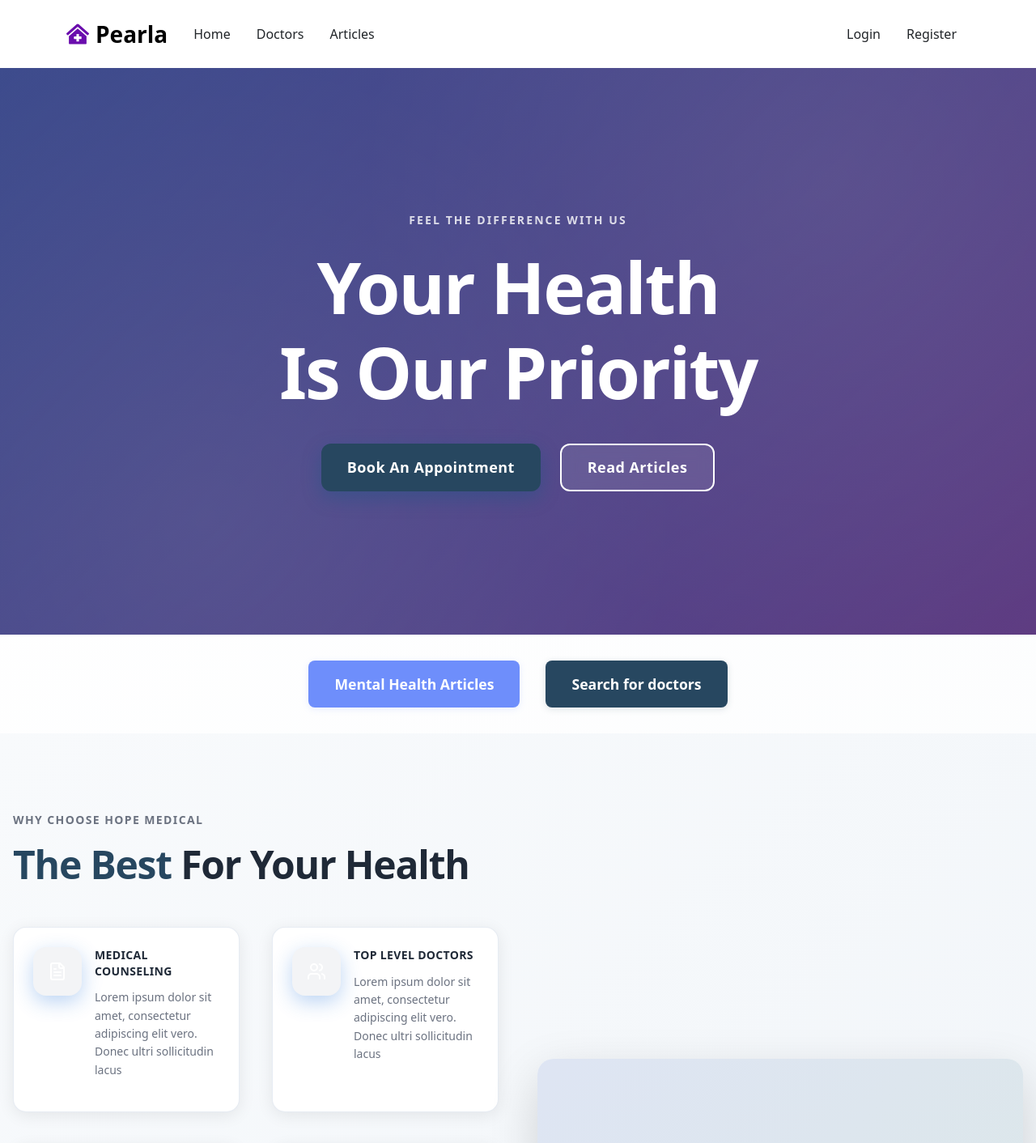
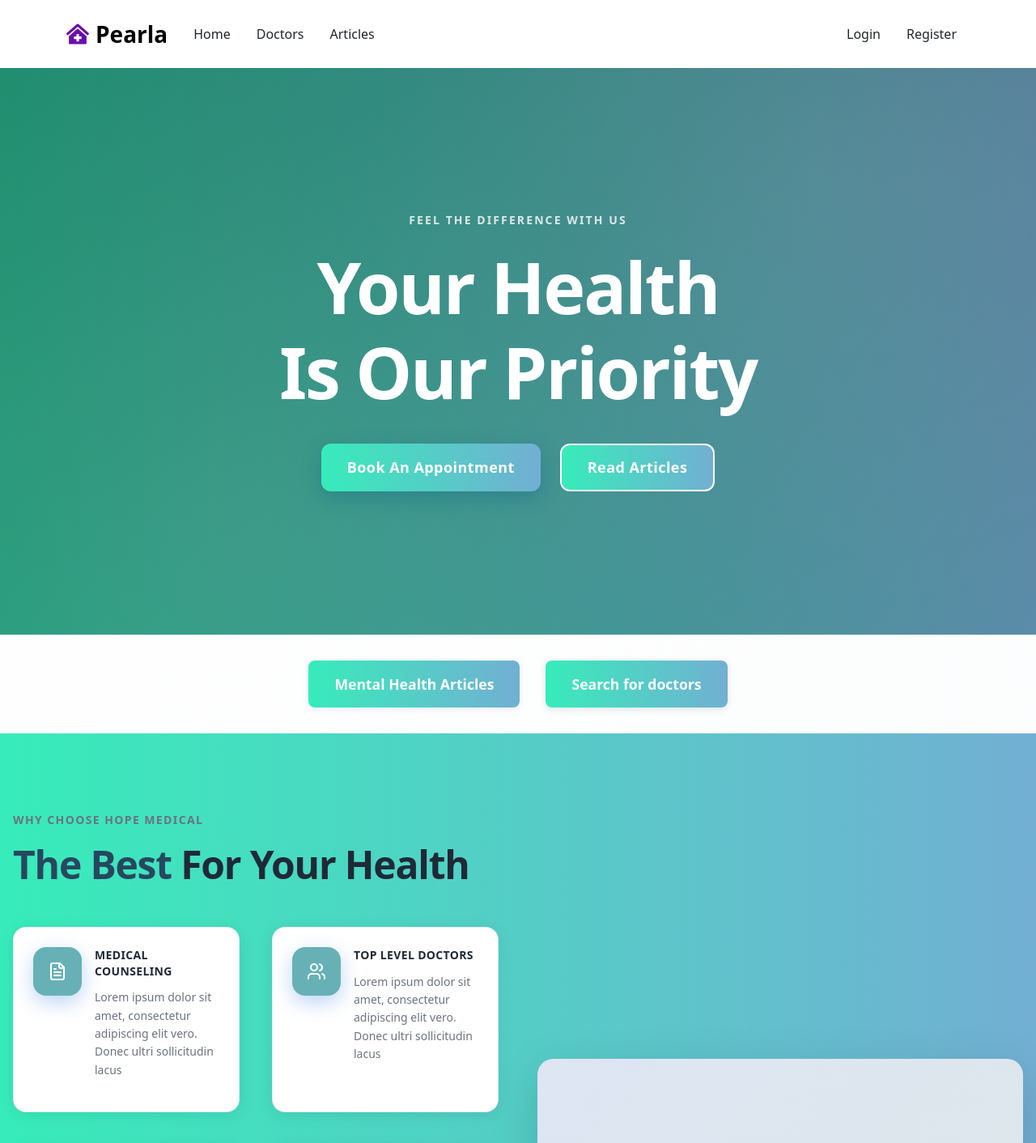
Before and after one commit to Esraa-mohamed1/react-medical-site, a React (Create React App) app in the folder mental-health-supporter/: page / in a window 1280 px wide. Shown: the top 1412 px of the page at 81% size. Built offline with nearby package versions, Linux system fonts and the light colour scheme; no server answers.

Commit message:
fixing Style to all project

```diff
--- a/mental-health-supporter/src/features/homePage/homePage.jsx
+++ b/mental-health-supporter/src/features/homePage/homePage.jsx
@@ -89,7 +89,7 @@ export default function HomePage() {
   onClick={() => window.location.href = '/artical'}
   style={{
     padding: '1rem 2rem',
-              background: '#6e8efb',
+    background: 'linear-gradient(to right, #37ECBA, #72AFD3)',
     color: 'white',
     border: 'none',
     borderRadius: '8px',
@@ -101,11 +101,12 @@ export default function HomePage() {
 >
   Mental Health Articles
 </button>
+
           <button
             onClick={() => window.location.href = '/doctors-list'}
             style={{
               padding: '1rem 2rem',
-              background: '#274760',
+    background: 'linear-gradient(to right, #37ECBA, #72AFD3)',
               color: 'white',
               border: 'none',
               borderRadius: '8px',
--- a/mental-health-supporter/src/features/homePage/style/Footer.module.css
+++ b/mental-health-supporter/src/features/homePage/style/Footer.module.css
@@ -1,6 +1,6 @@
 @import url("../../../styles/global.css");
 .footer {
-    background: linear-gradient(135deg, #cee3f8 0%, #fcfdff 100%);
+    background: linear-gradient(to right, #37ECBA, #72AFD3);
     padding: 4rem 0 2rem;
     border-top: 1px solid rgba(226, 232, 240, 0.8);
   }
--- a/mental-health-supporter/src/features/homePage/style/HeroSection.module.css
+++ b/mental-health-supporter/src/features/homePage/style/HeroSection.module.css
@@ -2,7 +2,8 @@
 .hero {
     position: relative;
     height: 700px;
-    background: linear-gradient(135deg, #667eea 0%, #764ba2 100%);
+  background: linear-gradient(to right, #37ECBA, #72AFD3);
+    /* background-color: '#2A5C5F'; */
     background-size: cover;
     background-position: center;
     background-repeat: no-repeat;
@@ -97,7 +98,7 @@
   }
 
   .primaryButton {
-    background: var(--color-primary-dark);
+  background: linear-gradient(to right, #37ECBA, #72AFD3);
     color: white;
     padding: 16px 32px;
     font-size: 1.125rem;
@@ -119,7 +120,7 @@
   .secondaryButton {
     border: 2px solid white;
     color: white;
-    background: rgba(255, 255, 255, 0.1);
+  background: linear-gradient(to right, #37ECBA, #72AFD3);
     backdrop-filter: blur(10px);
     padding: 14px 32px;
     font-size: 1.125rem;
@@ -132,8 +133,8 @@
   }
 
   .secondaryButton:hover {
-    background: white;
-    color: var(--color-font);
+    /* background: white; */
+    color: white;
     transform: translateY(-3px);
     box-shadow: 0 8px 25px rgba(255, 255, 255, 0.3);
   }
--- a/mental-health-supporter/src/features/homePage/style/HomePage.module.css
+++ b/mental-health-supporter/src/features/homePage/style/HomePage.module.css
@@ -60,3 +60,7 @@
   .section:nth-child(6) {
     animation-delay: 0.6s;
   }
+
+  .MentalHealthArticles {
+  background: linear-gradient(to right, #37ECBA, #72AFD3) !important;
+  }
--- a/mental-health-supporter/src/features/homePage/style/ServicesSection.module.css
+++ b/mental-health-supporter/src/features/homePage/style/ServicesSection.module.css
@@ -1,8 +1,8 @@
 @import url("../../../styles/global.css");
 .section {
     padding: 6rem 0;
-    background: linear-gradient(135deg, #f8fafc 0%, #f1f5f9 100%);
-  }
+    background: linear-gradient(to right, #37ECBA, #72AFD3);
+    }
 
   .container {
     max-width: 1500px;
@@ -85,7 +85,7 @@
     flex-shrink: 0;
     width: 60px;
     height: 60px;
-    background: var(--color-icon-light);
+    background: #67B1B6;
     border-radius: 16px;
     display: flex;
     align-items: center;
```
Lines whose indentation alone changed are shown as unchanged.
